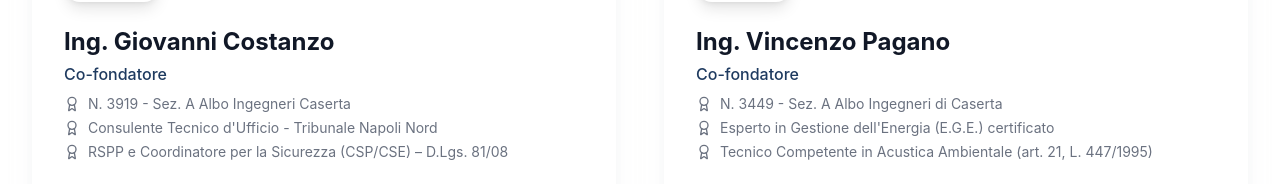
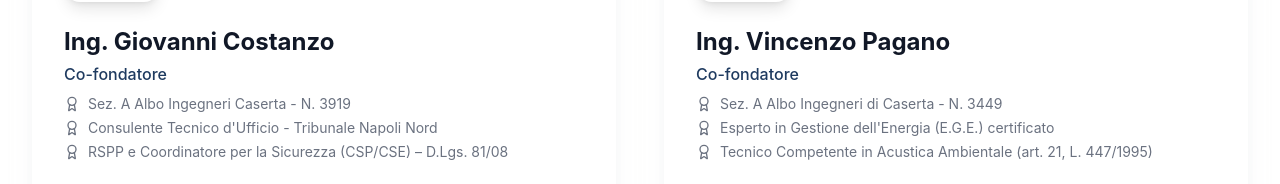
Before and after one commit to paganoingvincenzo/studio-website, a React (Vite) app in the folder app/: page / in a window 1280 px wide. Shown: the part 1646-1830 px from the top of the page. Built offline with nearby package versions, Linux system fonts and the light colour scheme.

Commit message:
Update About.tsx

```diff
--- a/app/src/sections/About.tsx
+++ b/app/src/sections/About.tsx
@@ -8,7 +8,7 @@ const engineers = [
     name: 'Ing. Giovanni Costanzo',
     role: 'Co-fondatore',
     image: costanzoImg,
-    albo: 'N. 3919 - Sez. A Albo Ingegneri Caserta',
+    albo: 'Sez. A Albo Ingegneri Caserta - N. 3919',
     ctu: 'Consulente Tecnico d\'Ufficio - Tribunale Napoli Nord',
     ctu2: 'RSPP e Coordinatore per la Sicurezza (CSP/CSE) – D.Lgs. 81/08',
     specialization: [
@@ -26,7 +26,7 @@ const engineers = [
     name: 'Ing. Vincenzo Pagano',
     role: 'Co-fondatore',
     image: paganoImg,
-    albo: 'N. 3449 - Sez. A Albo Ingegneri di Caserta',
+    albo: 'Sez. A Albo Ingegneri di Caserta - N. 3449',
     ctu: 'Esperto in Gestione dell\'Energia (E.G.E.) certificato',
     ctu2: 'Tecnico Competente in Acustica Ambientale (art. 21, L. 447/1995)',
     specialization: [
```
